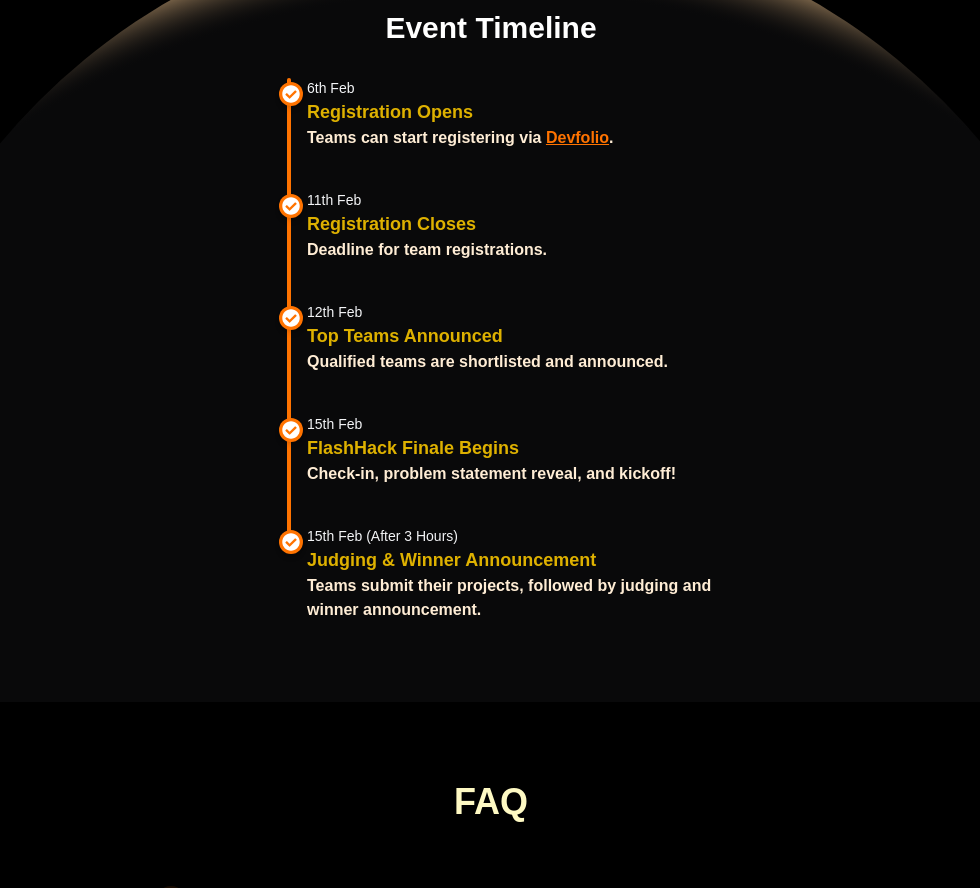
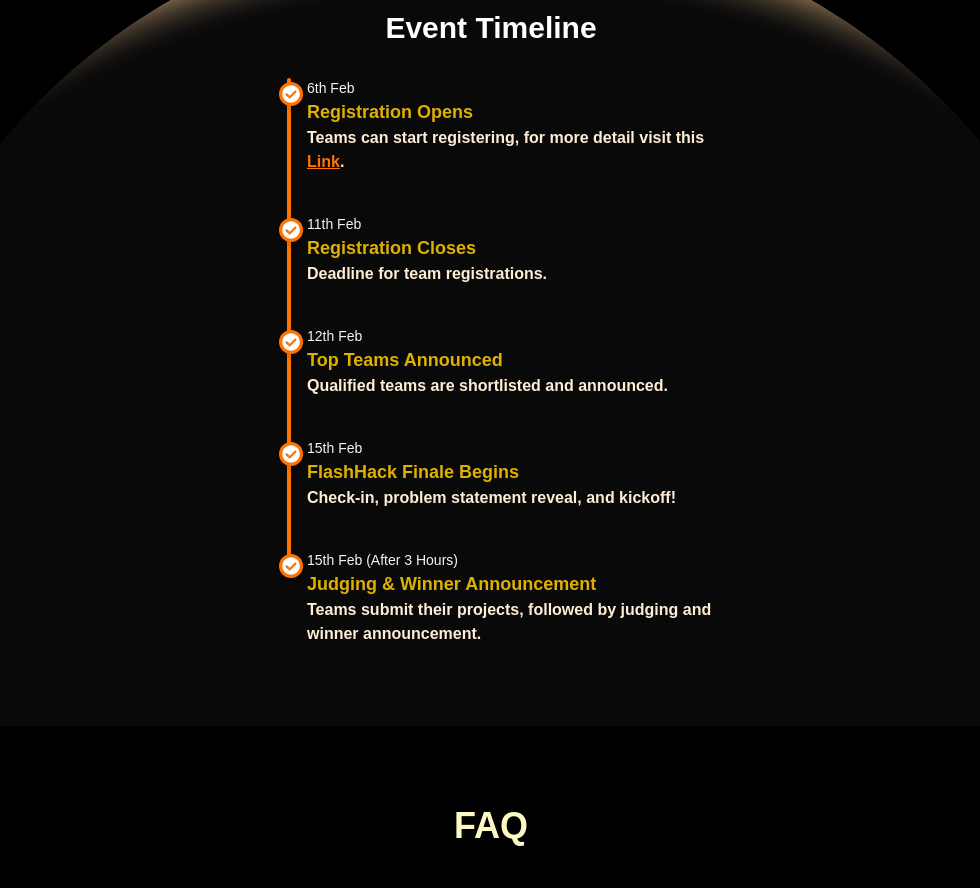
Before and after one commit to ashishgit10/GDG-FlashHack2024, a React (Vite) app: page / in a window 1280 px wide. Shown: the part 1380-2268 px from the top of the page, without its empty margins (149-1129 px from the left). Built offline with nearby package versions, Linux system fonts and the light colour scheme; a web font is replaced by a local one.

Commit message:
Update Timeline.tsx link

```diff
--- a/src/Components/Timeline.tsx
+++ b/src/Components/Timeline.tsx
@@ -12,14 +12,14 @@
     title: "Registration Opens",
     description: (
       <>
-        Teams can start registering via{" "}
+        Teams can start registering, for more detail visit this{" "}
         <a
           href="https://tally.so/r/3lY9p5" // Replace with actual registration link
           target="_blank"
           rel="noopener noreferrer"
           className="text-[#ff7300] underline"
         >
-          Devfolio
+          Link
         </a>.
       </>
     ),
```
